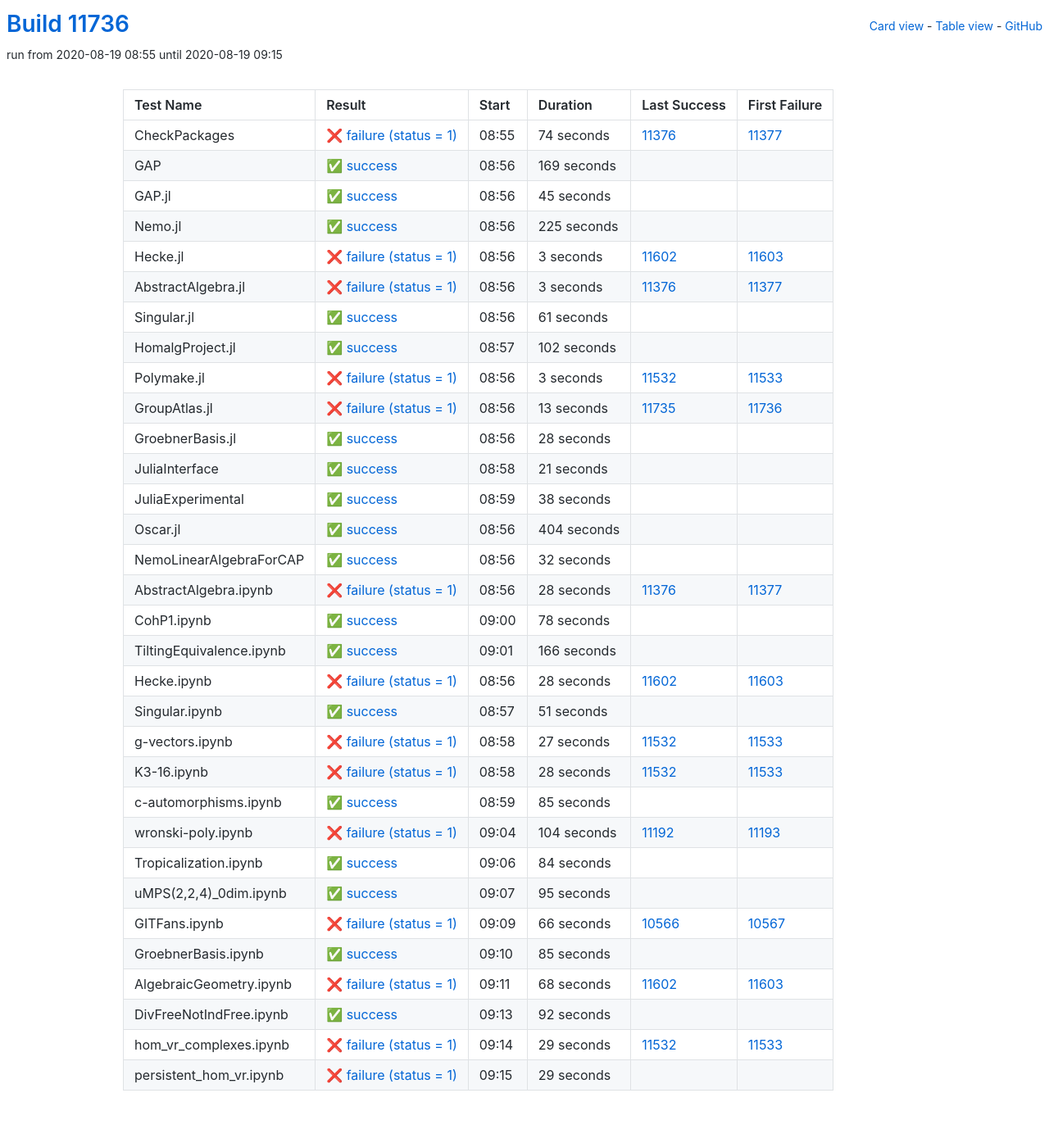
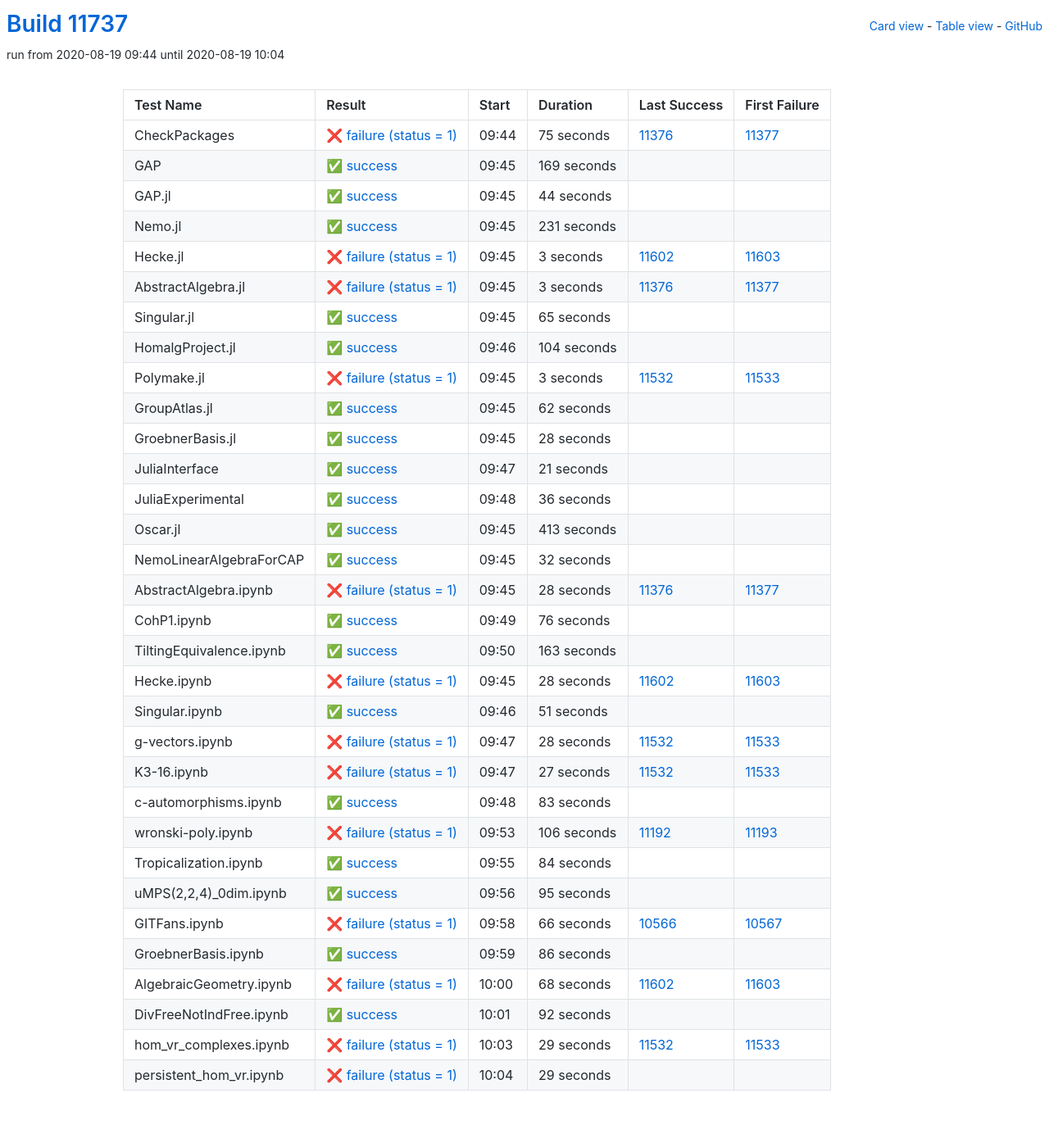
Before and after one commit to oscar-system/oscar-ci-status, a Jekyll site: the page built from table.html, in a window 1280 px wide. Shown: the whole page at 82% size. Built offline with Jekyll 4.4.1, drawn with Linux system fonts in a browser that asks for light colours.

Commit message:
Build #11737

```diff
--- a/_data/ci.yml
+++ b/_data/ci.yml
@@ -1,6 +1,6 @@
 ---
-build: 11736
-build_url: https://oscarci.mathematik.uni-kl.de/job/oscar/11736/
+build: 11737
+build_url: https://oscarci.mathematik.uni-kl.de/job/oscar/11737/
 job: oscar
 organization: oscar-system
 repo: oscar-ci-status
@@ -8,20 +8,20 @@
 tests:
 - name: CheckPackages
   id: checkpackages
-  log: https://oscarci.mathematik.uni-kl.de/job/oscar/11736/artifact/logs/build-11736/CheckPackages.log
-  start: 2020-08-19 08:55
+  log: https://oscarci.mathematik.uni-kl.de/job/oscar/11737/artifact/logs/build-11737/CheckPackages.log
+  start: 2020-08-19 09:44
   success: false
   exitcode: 1
   status: failure
-  duration: 74
+  duration: 75
   last_success: 11376
   last_success_url: https://oscarci.mathematik.uni-kl.de/job/oscar/11376/
   first_failure: 11377
   first_failure_url: https://oscarci.mathematik.uni-kl.de/job/oscar/11377/
 - name: GAP
   id: gap
-  log: https://oscarci.mathematik.uni-kl.de/job/oscar/11736/artifact/logs/build-11736/GAP.log
-  start: 2020-08-19 08:56
+  log: https://oscarci.mathematik.uni-kl.de/job/oscar/11737/artifact/logs/build-11737/GAP.log
+  start: 2020-08-19 09:45
   success: true
   exitcode: 0
   status: success
@@ -32,32 +32,32 @@
   first_failure_url:
 - name: GAP.jl
   id: gap-jl
-  log: https://oscarci.mathematik.uni-kl.de/job/oscar/11736/artifact/logs/build-11736/GAP.jl.log
-  start: 2020-08-19 08:56
+  log: https://oscarci.mathematik.uni-kl.de/job/oscar/11737/artifact/logs/build-11737/GAP.jl.log
+  start: 2020-08-19 09:45
   success: true
   exitcode: 0
   status: success
-  duration: 45
+  duration: 44
   last_success: false
   last_success_url:
   first_failure: false
   first_failure_url:
 - name: Nemo.jl
   id: nemo-jl
-  log: https://oscarci.mathematik.uni-kl.de/job/oscar/11736/artifact/logs/build-11736/Nemo.jl.log
-  start: 2020-08-19 08:56
+  log: https://oscarci.mathematik.uni-kl.de/job/oscar/11737/artifact/logs/build-11737/Nemo.jl.log
+  start: 2020-08-19 09:45
   success: true
   exitcode: 0
   status: success
-  duration: 225
+  duration: 231
   last_success: false
   last_success_url:
   first_failure: false
   first_failure_url:
 - name: Hecke.jl
   id: hecke-jl
-  log: https://oscarci.mathematik.uni-kl.de/job/oscar/11736/artifact/logs/build-11736/Hecke.jl.log
-  start: 2020-08-19 08:56
+  log: https://oscarci.mathematik.uni-kl.de/job/oscar/11737/artifact/logs/build-11737/Hecke.jl.log
+  start: 2020-08-19 09:45
   success: false
   exitcode: 1
   status: failure
@@ -68,8 +68,8 @@
   first_failure_url: https://oscarci.mathematik.uni-kl.de/job/oscar/11603/
 - name: AbstractAlgebra.jl
   id: abstractalgebra-jl
-  log: https://oscarci.mathematik.uni-kl.de/job/oscar/11736/artifact/logs/build-11736/AbstractAlgebra.jl.log
-  start: 2020-08-19 08:56
+  log: https://oscarci.mathematik.uni-kl.de/job/oscar/11737/artifact/logs/build-11737/AbstractAlgebra.jl.log
+  start: 2020-08-19 09:45
   success: false
   exitcode: 1
   status: failure
@@ -80,32 +80,32 @@
   first_failure_url: https://oscarci.mathematik.uni-kl.de/job/oscar/11377/
 - name: Singular.jl
   id: singular-jl
-  log: https://oscarci.mathematik.uni-kl.de/job/oscar/11736/artifact/logs/build-11736/Singular.jl.log
-  start: 2020-08-19 08:56
+  log: https://oscarci.mathematik.uni-kl.de/job/oscar/11737/artifact/logs/build-11737/Singular.jl.log
+  start: 2020-08-19 09:45
   success: true
   exitcode: 0
   status: success
-  duration: 61
+  duration: 65
   last_success: false
   last_success_url:
   first_failure: false
   first_failure_url:
 - name: HomalgProject.jl
   id: homalgproject-jl
-  log: https://oscarci.mathematik.uni-kl.de/job/oscar/11736/artifact/logs/build-11736/HomalgProject.jl.log
-  start: 2020-08-19 08:57
+  log: https://oscarci.mathematik.uni-kl.de/job/oscar/11737/artifact/logs/build-11737/HomalgProject.jl.log
+  start: 2020-08-19 09:46
   success: true
   exitcode: 0
   status: success
-  duration: 102
+  duration: 104
   last_success: false
   last_success_url:
   first_failure: false
   first_failure_url:
 - name: Polymake.jl
   id: polymake-jl
-  log: https://oscarci.mathematik.uni-kl.de/job/oscar/11736/artifact/logs/build-11736/Polymake.jl.log
-  start: 2020-08-19 08:56
+  log: https://oscarci.mathematik.uni-kl.de/job/oscar/11737/artifact/logs/build-11737/Polymake.jl.log
+  start: 2020-08-19 09:45
   success: false
   exitcode: 1
   status: failure
@@ -116,20 +116,20 @@
   first_failure_url: https://oscarci.mathematik.uni-kl.de/job/oscar/11533/
 - name: GroupAtlas.jl
   id: groupatlas-jl
-  log: https://oscarci.mathematik.uni-kl.de/job/oscar/11736/artifact/logs/build-11736/GroupAtlas.jl.log
-  start: 2020-08-19 08:56
-  success: false
-  exitcode: 1
-  status: failure
-  duration: 13
-  last_success: 11735
-  last_success_url: https://oscarci.mathematik.uni-kl.de/job/oscar/11735/
-  first_failure: 11736
-  first_failure_url: https://oscarci.mathematik.uni-kl.de/job/oscar/11736/
+  log: https://oscarci.mathematik.uni-kl.de/job/oscar/11737/artifact/logs/build-11737/GroupAtlas.jl.log
+  start: 2020-08-19 09:45
+  success: true
+  exitcode: 0
+  status: success
+  duration: 62
+  last_success: false
+  last_success_url:
+  first_failure: false
+  first_failure_url:
 - name: GroebnerBasis.jl
   id: groebnerbasis-jl
-  log: https://oscarci.mathematik.uni-kl.de/job/oscar/11736/artifact/logs/build-11736/GroebnerBasis.jl.log
-  start: 2020-08-19 08:56
+  log: https://oscarci.mathematik.uni-kl.de/job/oscar/11737/artifact/logs/build-11737/GroebnerBasis.jl.log
+  start: 2020-08-19 09:45
   success: true
   exitcode: 0
   status: success
@@ -140,8 +140,8 @@
   first_failure_url:
 - name: JuliaInterface
   id: juliainterface
-  log: https://oscarci.mathematik.uni-kl.de/job/oscar/11736/artifact/logs/build-11736/JuliaInterface.log
-  start: 2020-08-19 08:58
+  log: https://oscarci.mathematik.uni-kl.de/job/oscar/11737/artifact/logs/build-11737/JuliaInterface.log
+  start: 2020-08-19 09:47
   success: true
   exitcode: 0
   status: success
@@ -152,32 +152,32 @@
   first_failure_url:
 - name: JuliaExperimental
   id: juliaexperimental
-  log: https://oscarci.mathematik.uni-kl.de/job/oscar/11736/artifact/logs/build-11736/JuliaExperimental.log
-  start: 2020-08-19 08:59
+  log: https://oscarci.mathematik.uni-kl.de/job/oscar/11737/artifact/logs/build-11737/JuliaExperimental.log
+  start: 2020-08-19 09:48
   success: true
   exitcode: 0
   status: success
-  duration: 38
+  duration: 36
   last_success: false
   last_success_url:
   first_failure: false
   first_failure_url:
 - name: Oscar.jl
   id: oscar-jl
-  log: https://oscarci.mathematik.uni-kl.de/job/oscar/11736/artifact/logs/build-11736/Oscar.jl.log
-  start: 2020-08-19 08:56
+  log: https://oscarci.mathematik.uni-kl.de/job/oscar/11737/artifact/logs/build-11737/Oscar.jl.log
+  start: 2020-08-19 09:45
   success: true
   exitcode: 0
   status: success
-  duration: 404
+  duration: 413
   last_success: false
   last_success_url:
   first_failure: false
   first_failure_url:
 - name: NemoLinearAlgebraForCAP
   id: nemolinearalgebraforcap
-  log: https://oscarci.mathematik.uni-kl.de/job/oscar/11736/artifact/logs/build-11736/NemoLinearAlgebraForCAP.log
-  start: 2020-08-19 08:56
+  log: https://oscarci.mathematik.uni-kl.de/job/oscar/11737/artifact/logs/build-11737/NemoLinearAlgebraForCAP.log
+  start: 2020-08-19 09:45
   success: true
   exitcode: 0
   status: success
@@ -188,8 +188,8 @@
   first_failure_url:
 - name: AbstractAlgebra.ipynb
   id: abstractalgebra-ipynb
-  log: https://oscarci.mathematik.uni-kl.de/job/oscar/11736/artifact/logs/build-11736/AbstractAlgebra.ipynb.log
-  start: 2020-08-19 08:56
+  log: https://oscarci.mathematik.uni-kl.de/job/oscar/11737/artifact/logs/build-11737/AbstractAlgebra.ipynb.log
+  start: 2020-08-19 09:45
   success: false
   exitcode: 1
   status: failure
@@ -200,32 +200,32 @@
   first_failure_url: https://oscarci.mathematik.uni-kl.de/job/oscar/11377/
 - name: CohP1.ipynb
   id: cohp1-ipynb
-  log: https://oscarci.mathematik.uni-kl.de/job/oscar/11736/artifact/logs/build-11736/CohP1.ipynb.log
-  start: 2020-08-19 09:00
+  log: https://oscarci.mathematik.uni-kl.de/job/oscar/11737/artifact/logs/build-11737/CohP1.ipynb.log
+  start: 2020-08-19 09:49
   success: true
   exitcode: 0
   status: success
-  duration: 78
+  duration: 76
   last_success: false
   last_success_url:
   first_failure: false
   first_failure_url:
 - name: TiltingEquivalence.ipynb
   id: tiltingequivalence-ipynb
-  log: https://oscarci.mathematik.uni-kl.de/job/oscar/11736/artifact/logs/build-11736/TiltingEquivalence.ipynb.log
-  start: 2020-08-19 09:01
+  log: https://oscarci.mathematik.uni-kl.de/job/oscar/11737/artifact/logs/build-11737/TiltingEquivalence.ipynb.log
+  start: 2020-08-19 09:50
   success: true
   exitcode: 0
   status: success
-  duration: 166
+  duration: 163
   last_success: false
   last_success_url:
   first_failure: false
   first_failure_url:
 - name: Hecke.ipynb
   id: hecke-ipynb
-  log: https://oscarci.mathematik.uni-kl.de/job/oscar/11736/artifact/logs/build-11736/Hecke.ipynb.log
-  start: 2020-08-19 08:56
+  log: https://oscarci.mathematik.uni-kl.de/job/oscar/11737/artifact/logs/build-11737/Hecke.ipynb.log
+  start: 2020-08-19 09:45
   success: false
   exitcode: 1
   status: failure
@@ -236,8 +236,8 @@
   first_failure_url: https://oscarci.mathematik.uni-kl.de/job/oscar/11603/
 - name: Singular.ipynb
   id: singular-ipynb
-  log: https://oscarci.mathematik.uni-kl.de/job/oscar/11736/artifact/logs/build-11736/Singular.ipynb.log
-  start: 2020-08-19 08:57
+  log: https://oscarci.mathematik.uni-kl.de/job/oscar/11737/artifact/logs/build-11737/Singular.ipynb.log
+  start: 2020-08-19 09:46
   success: true
   exitcode: 0
   status: success
@@ -248,8 +248,20 @@
   first_failure_url:
 - name: g-vectors.ipynb
   id: g-vectors-ipynb
-  log: https://oscarci.mathematik.uni-kl.de/job/oscar/11736/artifact/logs/build-11736/g-vectors.ipynb.log
-  start: 2020-08-19 08:58
+  log: https://oscarci.mathematik.uni-kl.de/job/oscar/11737/artifact/logs/build-11737/g-vectors.ipynb.log
+  start: 2020-08-19 09:47
+  success: false
+  exitcode: 1
+  status: failure
+  duration: 28
+  last_success: 11532
+  last_success_url: https://oscarci.mathematik.uni-kl.de/job/oscar/11532/
+  first_failure: 11533
+  first_failure_url: https://oscarci.mathematik.uni-kl.de/job/oscar/11533/
+- name: K3-16.ipynb
+  id: k3-16-ipynb
+  log: https://oscarci.mathematik.uni-kl.de/job/oscar/11737/artifact/logs/build-11737/K3-16.ipynb.log
+  start: 2020-08-19 09:47
   success: false
   exitcode: 1
   status: failure
@@ -258,46 +270,34 @@
   last_success_url: https://oscarci.mathematik.uni-kl.de/job/oscar/11532/
   first_failure: 11533
   first_failure_url: https://oscarci.mathematik.uni-kl.de/job/oscar/11533/
-- name: K3-16.ipynb
-  id: k3-16-ipynb
-  log: https://oscarci.mathematik.uni-kl.de/job/oscar/11736/artifact/logs/build-11736/K3-16.ipynb.log
-  start: 2020-08-19 08:58
-  success: false
-  exitcode: 1
-  status: failure
-  duration: 28
-  last_success: 11532
-  last_success_url: https://oscarci.mathematik.uni-kl.de/job/oscar/11532/
-  first_failure: 11533
-  first_failure_url: https://oscarci.mathematik.uni-kl.de/job/oscar/11533/
 - name: c-automorphisms.ipynb
   id: c-automorphisms-ipynb
-  log: https://oscarci.mathematik.uni-kl.de/job/oscar/11736/artifact/logs/build-11736/c-automorphisms.ipynb.log
-  start: 2020-08-19 08:59
+  log: https://oscarci.mathematik.uni-kl.de/job/oscar/11737/artifact/logs/build-11737/c-automorphisms.ipynb.log
+  start: 2020-08-19 09:48
   success: true
   exitcode: 0
   status: success
-  duration: 85
+  duration: 83
   last_success: false
   last_success_url:
   first_failure: false
   first_failure_url:
 - name: wronski-poly.ipynb
   id: wronski-poly-ipynb
-  log: https://oscarci.mathematik.uni-kl.de/job/oscar/11736/artifact/logs/build-11736/wronski-poly.ipynb.log
-  start: 2020-08-19 09:04
+  log: https://oscarci.mathematik.uni-kl.de/job/oscar/11737/artifact/logs/build-11737/wronski-poly.ipynb.log
+  start: 2020-08-19 09:53
   success: false
   exitcode: 1
   status: failure
-  duration: 104
+  duration: 106
   last_success: 11192
   last_success_url: https://oscarci.mathematik.uni-kl.de/job/oscar/11192/
   first_failure: 11193
   first_failure_url: https://oscarci.mathematik.uni-kl.de/job/oscar/11193/
 - name: Tropicalization.ipynb
   id: tropicalization-ipynb
-  log: https://oscarci.mathematik.uni-kl.de/job/oscar/11736/artifact/logs/build-11736/Tropicalization.ipynb.log
-  start: 2020-08-19 09:06
+  log: https://oscarci.mathematik.uni-kl.de/job/oscar/11737/artifact/logs/build-11737/Tropicalization.ipynb.log
+  start: 2020-08-19 09:55
   success: true
   exitcode: 0
   status: success
@@ -308,8 +308,8 @@
   first_failure_url:
 - name: uMPS(2,2,4)_0dim.ipynb
   id: umps-2-2-4-0dim-ipynb
-  log: https://oscarci.mathematik.uni-kl.de/job/oscar/11736/artifact/logs/build-11736/uMPS-2-2-4-_0dim.ipynb.log
-  start: 2020-08-19 09:07
+  log: https://oscarci.mathematik.uni-kl.de/job/oscar/11737/artifact/logs/build-11737/uMPS-2-2-4-_0dim.ipynb.log
+  start: 2020-08-19 09:56
   success: true
   exitcode: 0
   status: success
@@ -320,8 +320,8 @@
   first_failure_url:
 - name: GITFans.ipynb
   id: gitfans-ipynb
-  log: https://oscarci.mathematik.uni-kl.de/job/oscar/11736/artifact/logs/build-11736/GITFans.ipynb.log
-  start: 2020-08-19 09:09
+  log: https://oscarci.mathematik.uni-kl.de/job/oscar/11737/artifact/logs/build-11737/GITFans.ipynb.log
+  start: 2020-08-19 09:58
   success: false
   exitcode: 1
   status: failure
@@ -332,20 +332,20 @@
   first_failure_url: https://oscarci.mathematik.uni-kl.de/job/oscar/10567/
 - name: GroebnerBasis.ipynb
   id: groebnerbasis-ipynb
-  log: https://oscarci.mathematik.uni-kl.de/job/oscar/11736/artifact/logs/build-11736/GroebnerBasis.ipynb.log
-  start: 2020-08-19 09:10
+  log: https://oscarci.mathematik.uni-kl.de/job/oscar/11737/artifact/logs/build-11737/GroebnerBasis.ipynb.log
+  start: 2020-08-19 09:59
   success: true
   exitcode: 0
   status: success
-  duration: 85
+  duration: 86
   last_success: false
   last_success_url:
   first_failure: false
   first_failure_url:
 - name: AlgebraicGeometry.ipynb
   id: algebraicgeometry-ipynb
-  log: https://oscarci.mathematik.uni-kl.de/job/oscar/11736/artifact/logs/build-11736/AlgebraicGeometry.ipynb.log
-  start: 2020-08-19 09:11
+  log: https://oscarci.mathematik.uni-kl.de/job/oscar/11737/artifact/logs/build-11737/AlgebraicGeometry.ipynb.log
+  start: 2020-08-19 10:00
   success: false
   exitcode: 1
   status: failure
@@ -356,8 +356,8 @@
   first_failure_url: https://oscarci.mathematik.uni-kl.de/job/oscar/11603/
 - name: DivFreeNotIndFree.ipynb
   id: divfreenotindfree-ipynb
-  log: https://oscarci.mathematik.uni-kl.de/job/oscar/11736/artifact/logs/build-11736/DivFreeNotIndFree.ipynb.log
-  start: 2020-08-19 09:13
+  log: https://oscarci.mathematik.uni-kl.de/job/oscar/11737/artifact/logs/build-11737/DivFreeNotIndFree.ipynb.log
+  start: 2020-08-19 10:01
   success: true
   exitcode: 0
   status: success
@@ -368,8 +368,8 @@
   first_failure_url:
 - name: hom_vr_complexes.ipynb
   id: hom-vr-complexes-ipynb
-  log: https://oscarci.mathematik.uni-kl.de/job/oscar/11736/artifact/logs/build-11736/hom_vr_complexes.ipynb.log
-  start: 2020-08-19 09:14
+  log: https://oscarci.mathematik.uni-kl.de/job/oscar/11737/artifact/logs/build-11737/hom_vr_complexes.ipynb.log
+  start: 2020-08-19 10:03
   success: false
   exitcode: 1
   status: failure
@@ -380,8 +380,8 @@
   first_failure_url: https://oscarci.mathematik.uni-kl.de/job/oscar/11533/
 - name: persistent_hom_vr.ipynb
   id: persistent-hom-vr-ipynb
-  log: https://oscarci.mathematik.uni-kl.de/job/oscar/11736/artifact/logs/build-11736/persistent_hom_vr.ipynb.log
-  start: 2020-08-19 09:15
+  log: https://oscarci.mathematik.uni-kl.de/job/oscar/11737/artifact/logs/build-11737/persistent_hom_vr.ipynb.log
+  start: 2020-08-19 10:04
   success: false
   exitcode: 1
   status: failure
```
Also changed, not shown: README.md.
